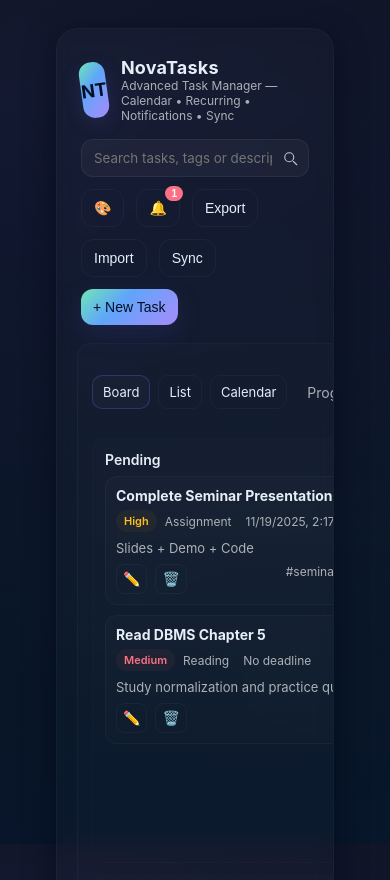
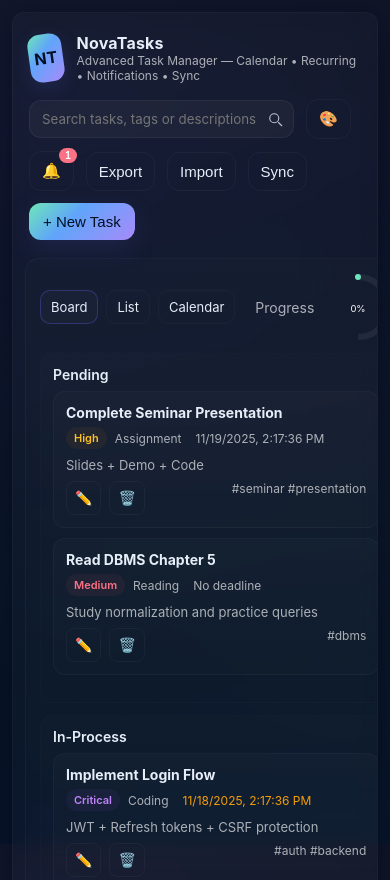
Before and after one commit to Rahil-dope/task_manager, a website with bundled scripts: page index.html in a window 390 px wide. Shown: the top 880 px of the page. Built offline with nearby package versions, Linux system fonts and the light colour scheme.

Commit message:
chore(ui): mobile CSS tweaks; add package.json for Netlify functions; add sync server & function

```diff
--- a/css/styles.css
+++ b/css/styles.css
@@ -680,6 +680,30 @@ textarea {
   .search input { min-width: 180px; }
 }
 
+/* Mobile (small) friendly adjustments */
+@media (max-width: 600px) {
+  body { padding: 12px; }
+  .app { width: 100%; max-width: 100%; padding: 12px; border-radius: 12px; }
+  .logo { width: 48px; height: 48px; font-size: 16px; }
+  .brand h1 { font-size: 16px; }
+  .controls .btn, .btn { padding: 10px 12px; font-size: 15px; }
+  .icon-btn { padding: 8px; }
+  .search input { min-width: 120px; }
+  .modal { width: 95%; max-width: 95%; padding: 12px; border-radius: 12px; }
+  .modal-backdrop { align-items: flex-end; padding-bottom: 12px; }
+  .board { grid-template-columns: 1fr; }
+  .column { min-height: 200px; }
+  .task { padding: 12px; font-size: 15px; }
+  .list-item { grid-template-columns: auto 1fr auto; padding: 12px; }
+  .calendar-day { aspect-ratio: auto; min-height: 72px; }
+  #calendarGrid { gap: 6px; }
+  .notifications-panel { width: calc(100% - 24px); right: 12px; left: 12px; top: 70px; }
+  .theme-selector, .theme-option { min-width: 90%; }
+  .color-option { width: 36px; height: 36px; }
+  .task-actions .icon-btn { padding: 8px; }
+  .btn.primary { padding-left: 14px; padding-right: 14px; }
+}
+
 /* ========= Helpers ========= */
 .muted { color: var(--muted); }
 .flex { display: flex; align-items: center; }
```
Also changed, not shown: package.json (added, +8 -0 lines).
